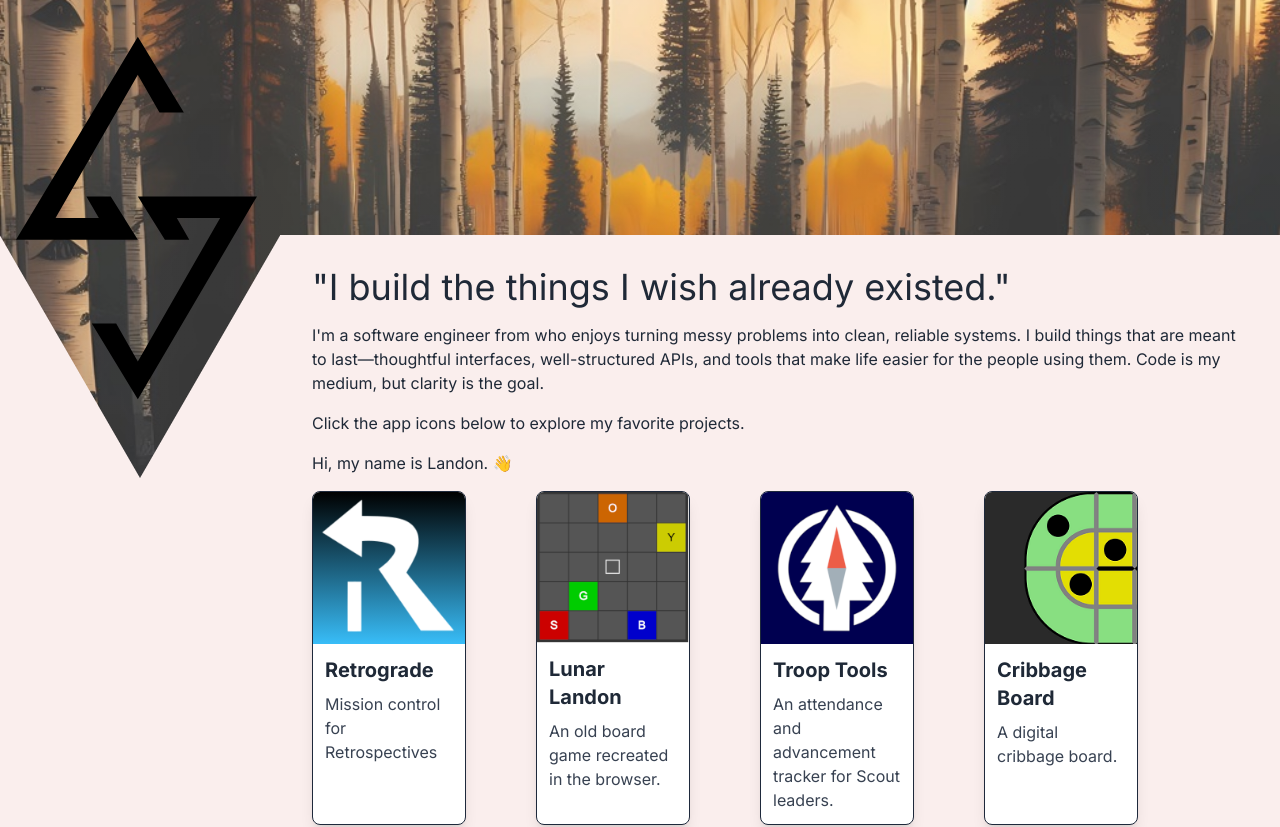
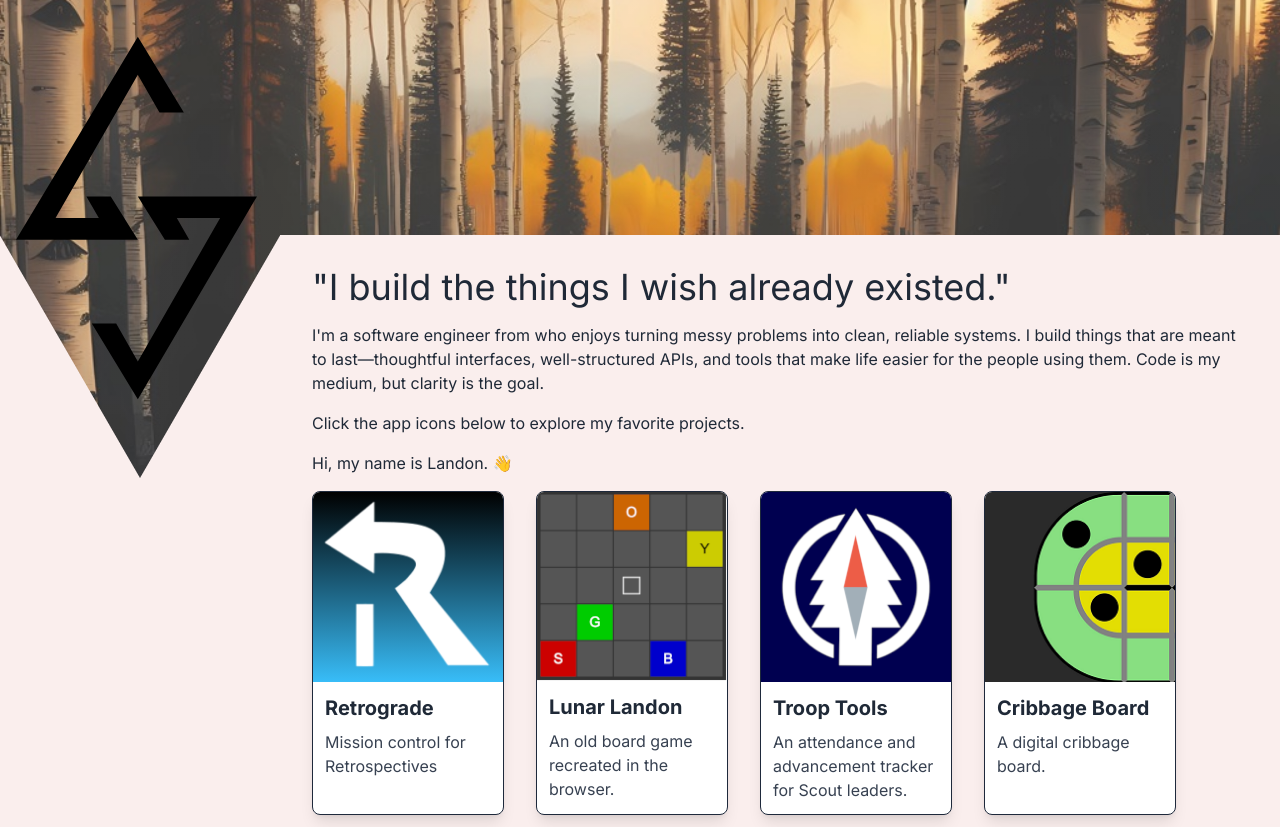
Before and after one commit to Sutherlandon/sutherlandon.com, a Next.js app: page / in a window 1280 px wide. Shown: the top 827 px of the page. Built offline with nearby package versions, Linux system fonts and the light colour scheme.

Commit message:
Fixed home cards

```diff
--- a/components/Card.tsx
+++ b/components/Card.tsx
@@ -21,7 +21,7 @@ export default function Card({
 }: CardProps) {
   return (
     <Link href={linkUrl}>
-      <div className="block max-w-[80%] w-[15rem] md:w-[12rem] h-full rounded-lg overflow-hidden shadow-lg hover:shadow-xl transition-shadow duration-300 hover:cursor-pointer hover:scale-105 bg-white hover:bg-gray-100 border border-slate-800">
+      <div className="block w-[15rem] md:w-[12rem] h-full rounded-lg overflow-hidden shadow-lg hover:shadow-xl transition-shadow duration-300 hover:cursor-pointer hover:scale-105 bg-white hover:bg-gray-100 border border-slate-800">
         <div className={imageBg}>
           <Image
             src={imageUrl}
```
